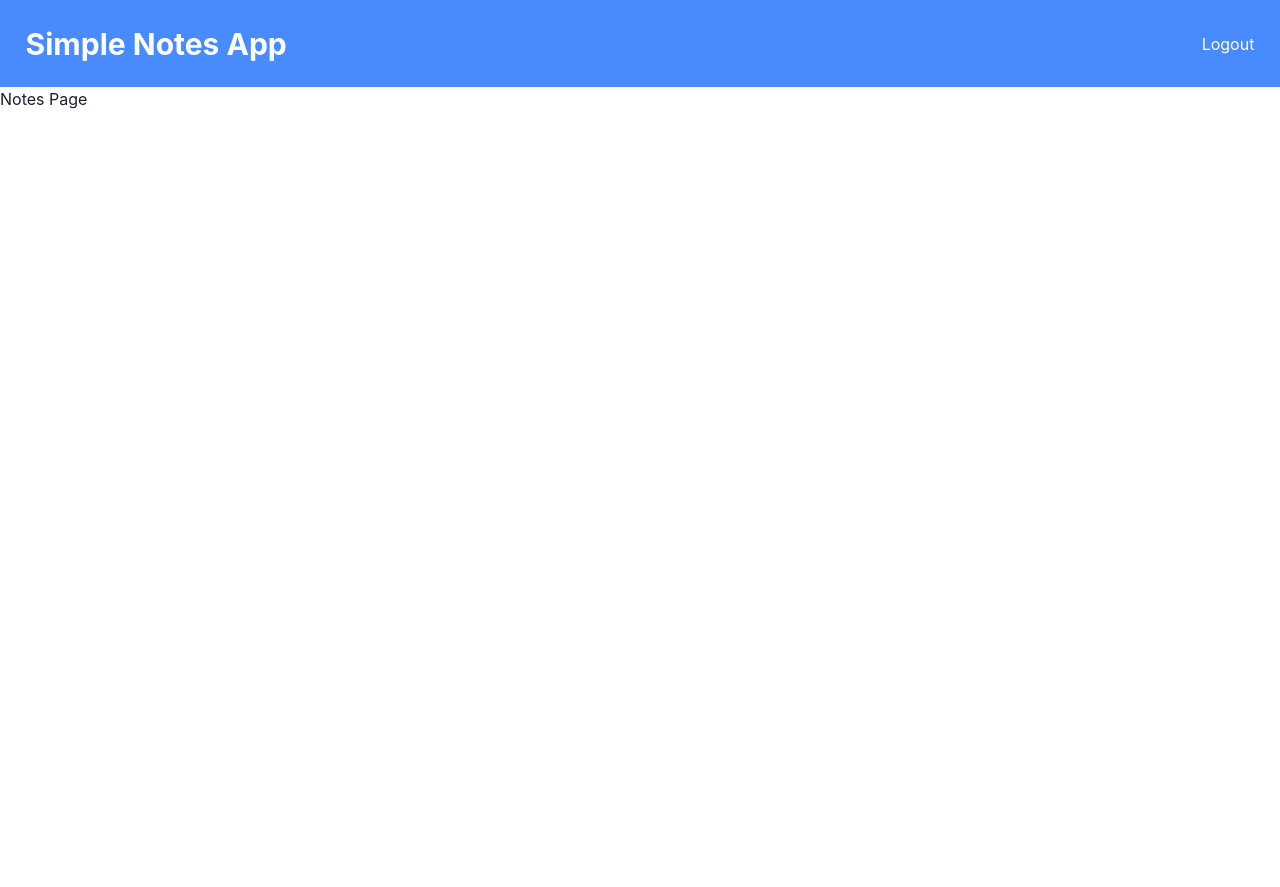
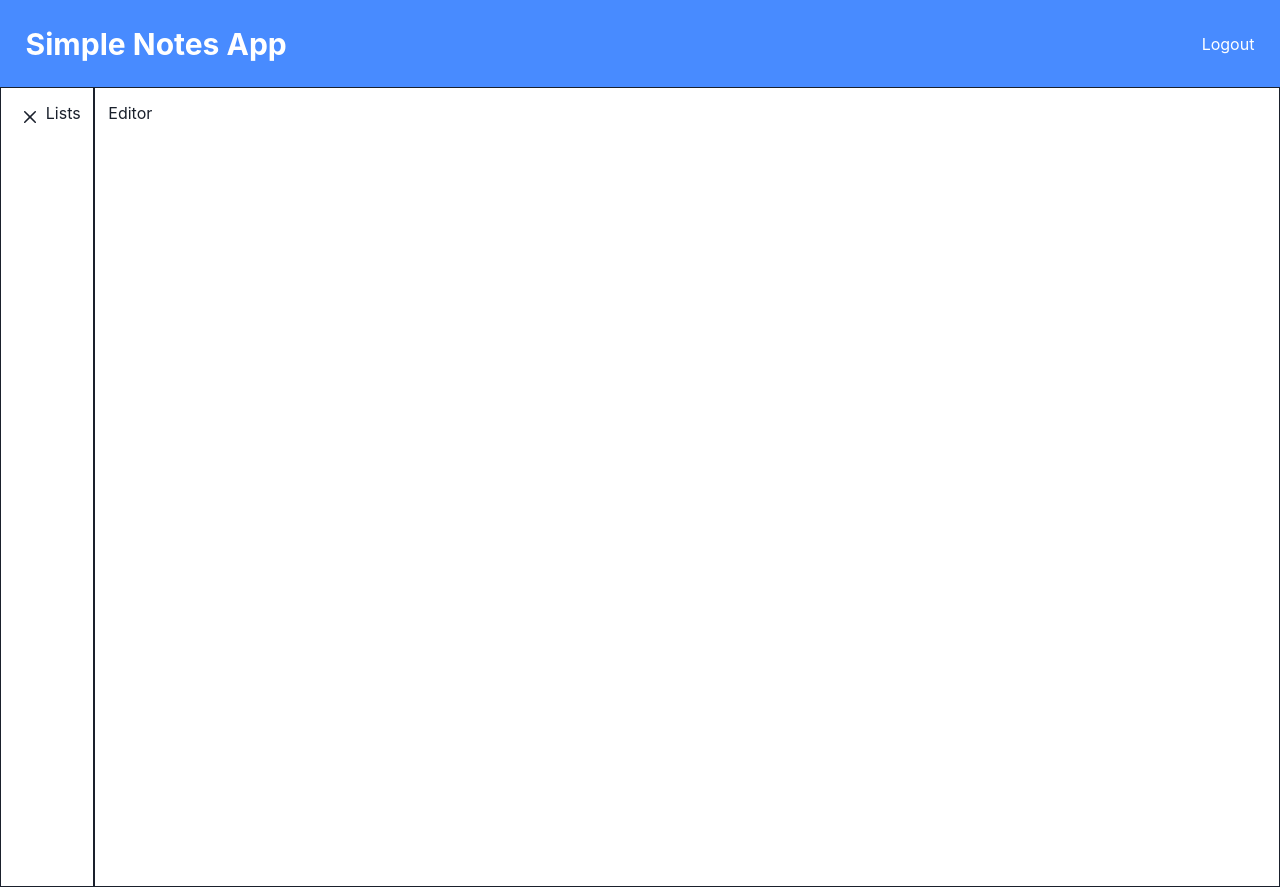
Before and after one commit to ThomasRainford/simple-notes-app, a Next.js app in the folder client/: page /notes/my-notes in a window 1280 px wide. Before the commit the page ends 800 px from the top, so only its background shows below. Built offline with nearby package versions, Linux system fonts and the light colour scheme; what urql would draw is missing.

Commit message:
Add basic list-editor layout.

```diff
--- a/client/pages/notes/my-notes.tsx
+++ b/client/pages/notes/my-notes.tsx
@@ -1,4 +1,5 @@
-import React from 'react'
+import { Button, CloseButton, Flex } from '@chakra-ui/react'
+import React, { useState } from 'react'
 import NotesLayout from '../../components/notes/NotesLayout'
 
 interface Props {
@@ -7,9 +8,38 @@ interface Props {
 
 const MyNotes = ({ }) => {
 
+   const [showLists, setShowLists] = useState<boolean>(true)
+
    return (
       <NotesLayout>
-         Notes Page
+         <Flex h="100vh">
+            {showLists
+               ?
+               <Flex p="1%" border="1px">
+                  <CloseButton size="md"
+                     onClick={() => {
+                        setShowLists(false)
+                     }}
+                  />
+                  Lists
+               </Flex>
+               :
+               <Flex
+                  p="1%"
+                  border="1px"
+                  width="15%"
+               >
+                  <Button
+                     onClick={() => {
+                        setShowLists(true)
+                     }}
+                  >Show Lists</Button>
+               </Flex>
+            }
+            <Flex p="1%" border="1px" w="100%">
+               Editor
+            </Flex>
+         </Flex>
       </NotesLayout>
    )
 }
```
